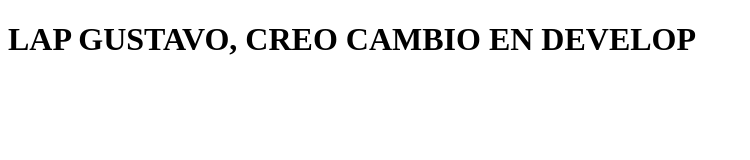
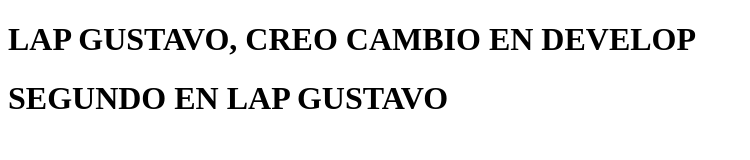
Before and after one commit to GusCalzada/ortaPrueba, a plain HTML site: page index.html in a window 1280 px wide. Shown: the whole page, without its empty margins (0-750 px from the left). Drawn offline with Linux system fonts and the light colour scheme.

Commit message:
GusLap en Develop #2

```diff
--- a/index.html
+++ b/index.html
@@ -8,6 +8,6 @@
 <body>
 
     <h1>LAP GUSTAVO, CREO CAMBIO EN DEVELOP</h1>
-
+    <h1>SEGUNDO EN LAP GUSTAVO</h1>
 </body>
 </html>
```
